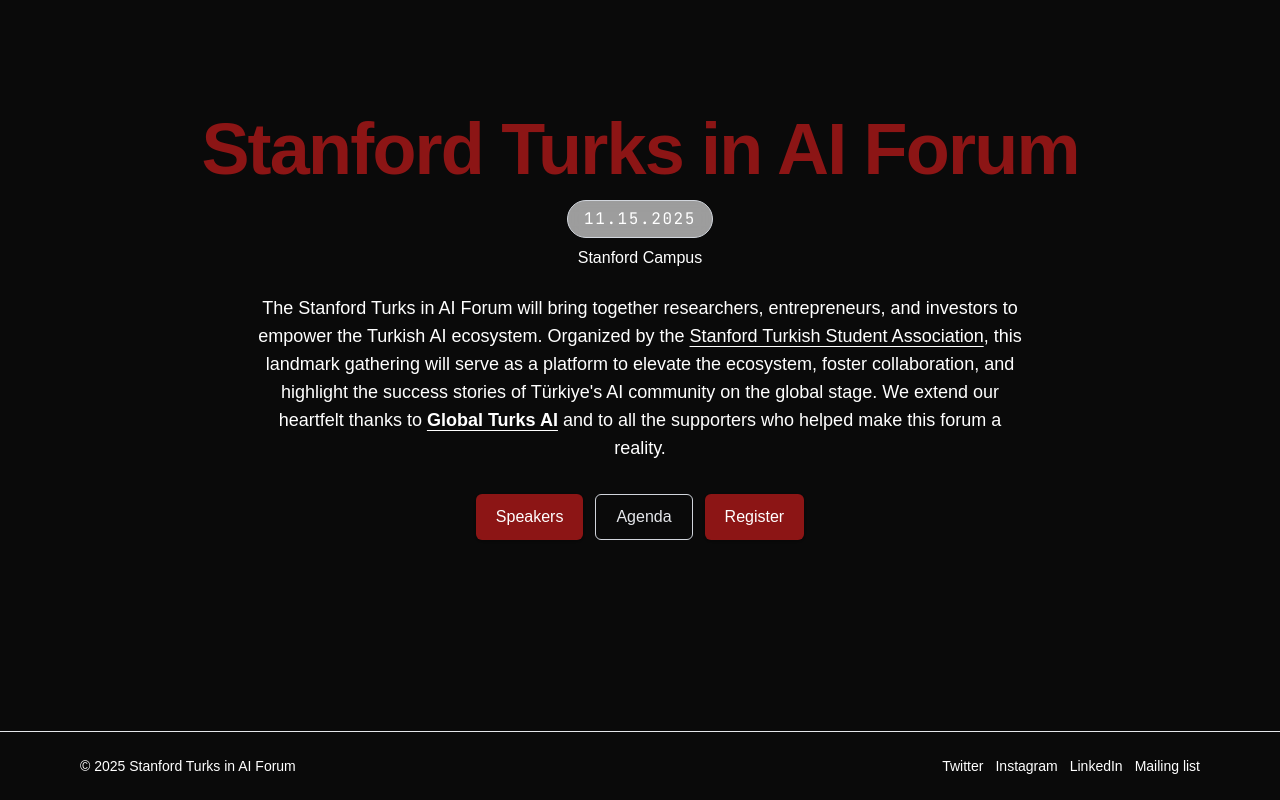
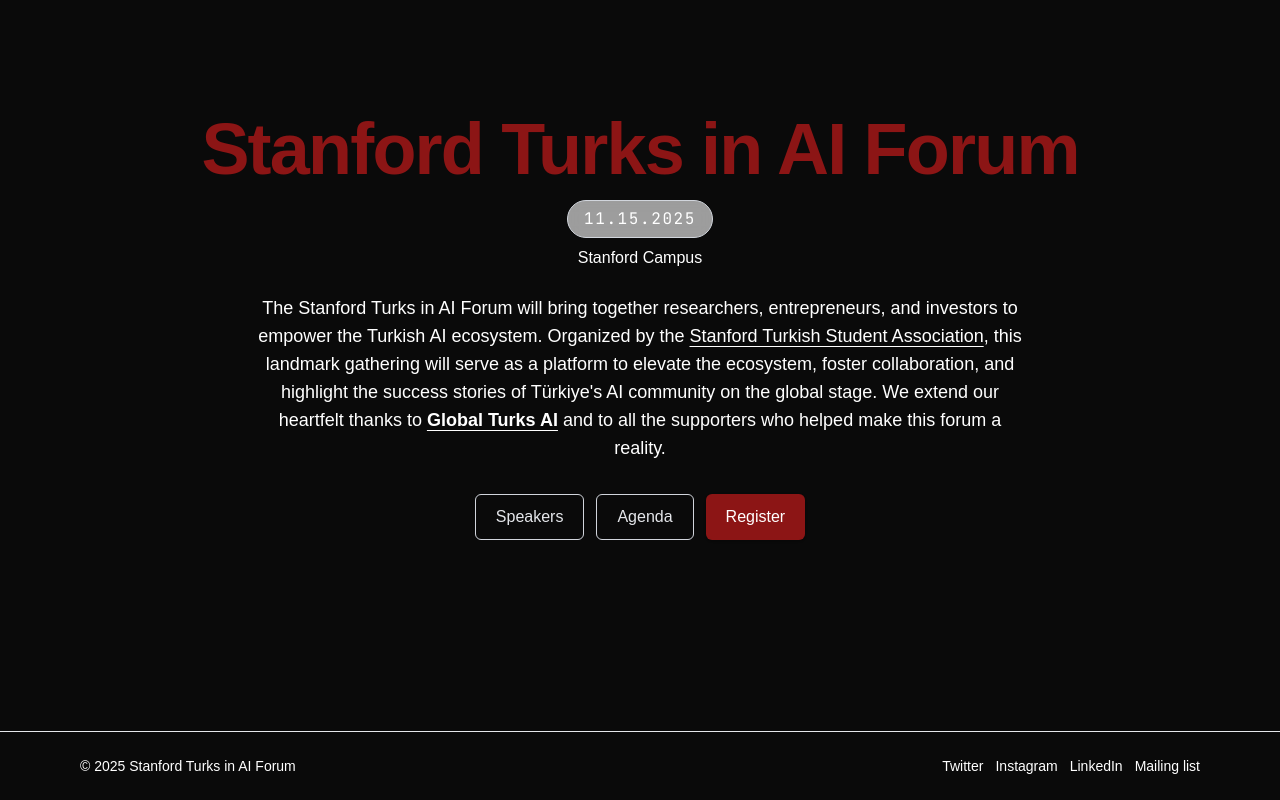
Before and after one commit to stanford-turkish-student-association/turks-in-ai-forum, a Next.js app: page /turks-in-ai-forum/ in a window 1280 px wide. Built offline with nearby package versions, Linux system fonts and the light colour scheme.

Commit message:
Update button styling - make Speakers and Agenda buttons black/gray
- Change Speakers button to match Agenda button styling (black/gray border)
- Keep Register button red (btn-primary) to stand out
- Maintain consistent button layout and sizing

```diff
--- a/src/app/page.tsx
+++ b/src/app/page.tsx
@@ -23,7 +23,7 @@
             The Stanford Turks in AI Forum will bring together researchers, entrepreneurs, and investors to empower the Turkish AI ecosystem. Organized by the <a className="underline underline-offset-4 font-normal" href="https://www.linkedin.com/company/stanford-turkish-student-association/about/" target="_blank" rel="noopener noreferrer">Stanford Turkish Student Association</a>, this landmark gathering will serve as a platform to elevate the ecosystem, foster collaboration, and highlight the success stories of Türkiye&apos;s AI community on the global stage. We extend our heartfelt thanks to <strong><a className="underline underline-offset-4" href="https://globalturksai.org/" target="_blank" rel="noopener noreferrer">Global Turks AI</a></strong> and to all the supporters who helped make this forum a reality.
           </p>
           <div className="flex gap-3 justify-center">
-            <Link className="btn-primary" href="/speakers">Speakers</Link>
+            <Link className="inline-flex items-center justify-center rounded-md px-5 py-2.5 border border-gray-300 dark:border-gray-600" href="/speakers">Speakers</Link>
             <Link className="inline-flex items-center justify-center rounded-md px-5 py-2.5 border border-gray-300 dark:border-gray-600" href="/agenda">Agenda</Link>
             <a className="btn-primary" href="https://luma.com/55ato326" target="_blank" rel="noopener noreferrer">Register</a>
           </div>
```
